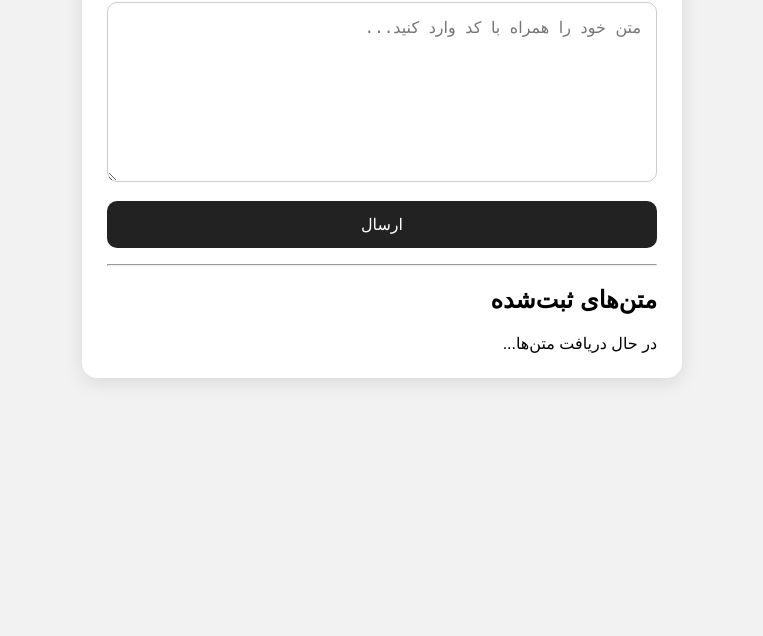
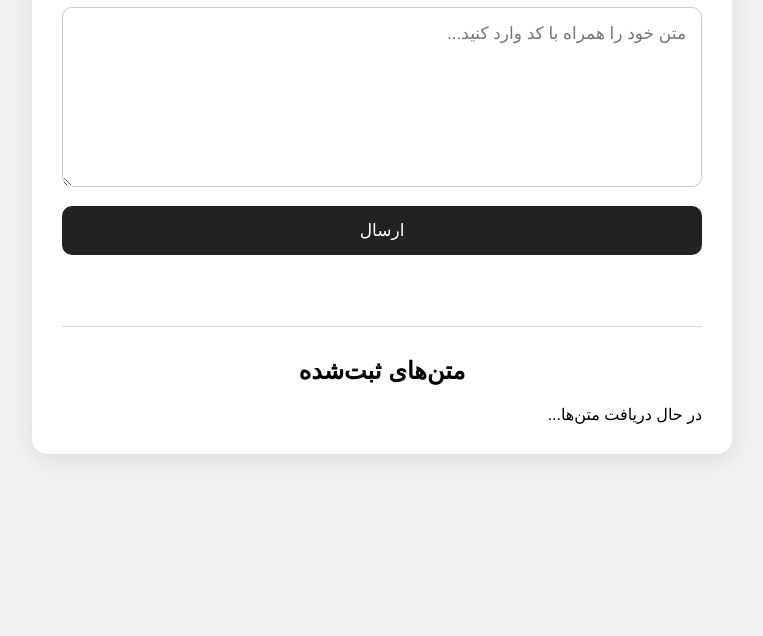
Before and after one commit to jasemkimiaieee/my-texts, a plain HTML site: page index.html in a window 1280 px wide. Shown: the part 164-800 px from the top of the page, without its empty margins (258-1021 px from the left). Drawn offline with Linux system fonts and the light colour scheme.

Commit message:
Update style.css

```diff
--- a/style.css
+++ b/style.css
@@ -4,51 +4,113 @@
 
 body {
   margin: 0;
+  padding: 20px;
+
   font-family: Arial, sans-serif;
+
   background: #f2f2f2;
 }
 
 .container {
   width: 90%;
-  max-width: 600px;
-  margin: 60px auto;
-  padding: 25px;
+  max-width: 700px;
+
+  margin: 40px auto;
+
+  padding: 30px;
+
   background: white;
+
   border-radius: 15px;
-  box-shadow: 0 5px 20px rgba(0, 0, 0, 0.1);
+
+  box-shadow: 0 5px 25px rgba(0, 0, 0, 0.1);
 }
 
-h1 {
+h1,
+h2 {
   text-align: center;
 }
 
 textarea {
   width: 100%;
+
   height: 180px;
+
   padding: 15px;
-  font-size: 16px;
+
+  font-size: 17px;
+
+  font-family: Arial, sans-serif;
+
   border: 1px solid #ccc;
+
   border-radius: 10px;
+
   resize: vertical;
+
+  outline: none;
+}
+
+textarea:focus {
+  border-color: #555;
 }
 
 button {
   width: 100%;
+
   margin-top: 15px;
+
   padding: 14px;
+
   border: none;
+
   border-radius: 10px;
+
   background: #222;
+
   color: white;
-  font-size: 16px;
+
+  font-size: 17px;
+
   cursor: pointer;
+}
+
+button:hover {
+  opacity: 0.85;
 }
 
 button:disabled {
   opacity: 0.5;
+
+  cursor: not-allowed;
 }
 
 #message {
   text-align: center;
+
   font-weight: bold;
+
+  min-height: 25px;
 }
+
+hr {
+  margin: 30px 0;
+
+  border: none;
+
+  border-top: 1px solid #ddd;
+}
+
+.text-item {
+  padding: 15px;
+
+  margin-top: 12px;
+
+  background: #f5f5f5;
+
+  border-radius: 10px;
+
+  white-space: pre-wrap;
+
+  word-break: break-word;
+}
```
